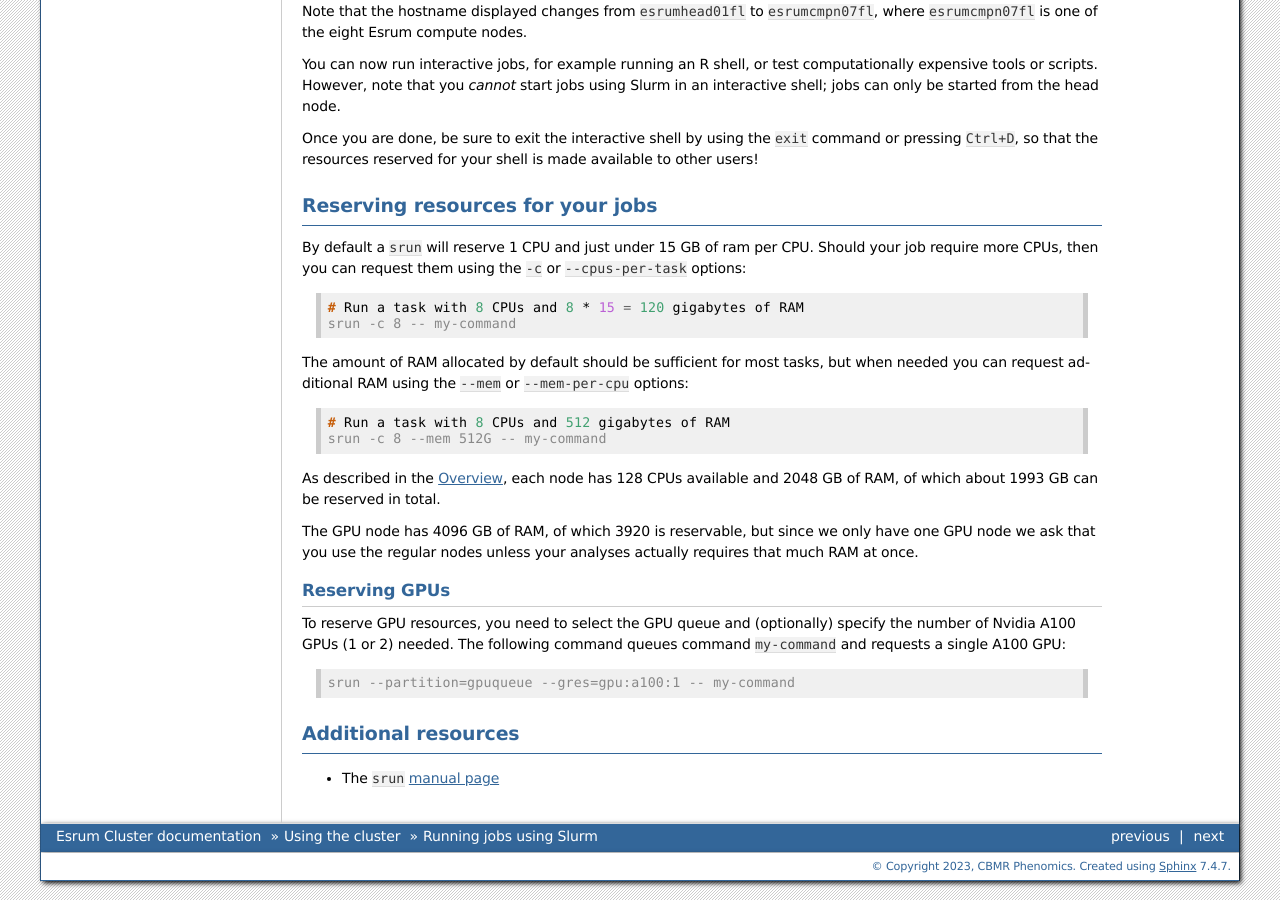
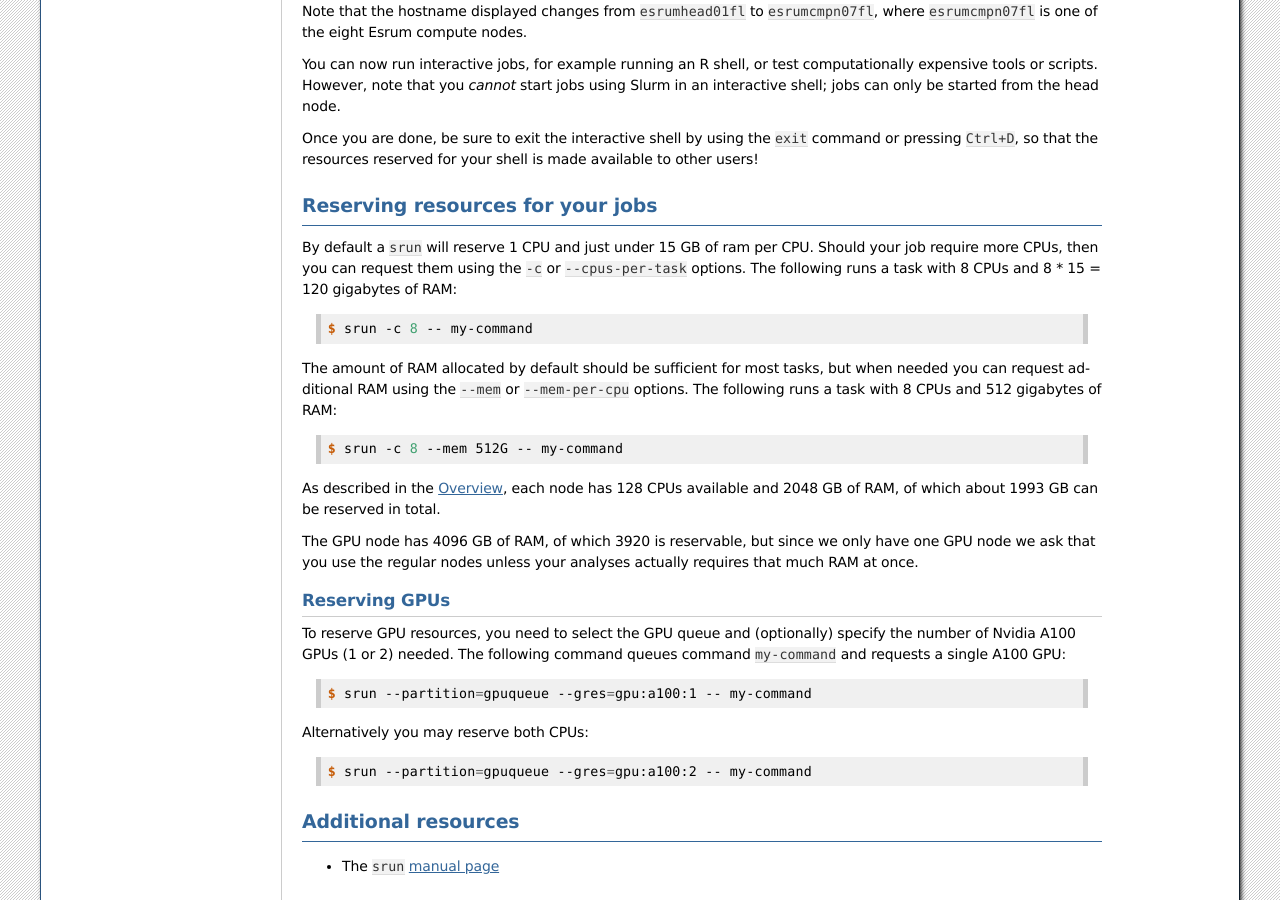
Before and after one commit to cbmrphenomics/cbmrphenomics.github.io, a Sphinx documentation site: the page built from esrum/source/usage/running_jobs.rst, in a window 1280 px wide and 900 px high, scrolled down 1603 px. Built offline with Sphinx 7.4.7, drawn with Linux system fonts in a browser that asks for light colours; some of the changed text lies outside the part shown.

Commit message:
improve highlighting of shell commands

```diff
--- a/esrum/source/usage/running_jobs.rst
+++ b/esrum/source/usage/running_jobs.rst
@@ -41,7 +41,7 @@
 
 .. code::
 
-   srun gzip chr20.fasta
+   $ srun gzip chr20.fasta
 
 .. image:: images/srun_minimal.gif
    :class: gif
@@ -53,7 +53,7 @@
 
 .. code::
 
-   srun bash my_script.sh
+   $ srun bash my_script.sh
 
 .. image:: images/srun_wrapped.gif
    :class: gif
@@ -98,21 +98,21 @@
 
 By default a ``srun`` will reserve 1 CPU and just under 15 GB of ram per
 CPU. Should your job require more CPUs, then you can request them using
-the ``-c`` or ``--cpus-per-task`` options:
+the ``-c`` or ``--cpus-per-task`` options. The following runs a task
+with 8 CPUs and 8 * 15 = 120 gigabytes of RAM:
 
 .. code::
 
-   # Run a task with 8 CPUs and 8 * 15 = 120 gigabytes of RAM
-   srun -c 8 -- my-command
+   $ srun -c 8 -- my-command
 
 The amount of RAM allocated by default should be sufficient for most
 tasks, but when needed you can request additional RAM using the
-``--mem`` or ``--mem-per-cpu`` options:
+``--mem`` or ``--mem-per-cpu`` options. The following runs a task with 8
+CPUs and 512 gigabytes of RAM:
 
 .. code::
 
-   # Run a task with 8 CPUs and 512 gigabytes of RAM
-   srun -c 8 --mem 512G -- my-command
+   $ srun -c 8 --mem 512G -- my-command
 
 As described in the :ref:`page_overview`, each node has 128 CPUs
 available and 2048 GB of RAM, of which about 1993 GB can be reserved in
@@ -132,7 +132,13 @@
 
 .. code::
 
-   srun --partition=gpuqueue --gres=gpu:a100:1 -- my-command
+   $ srun --partition=gpuqueue --gres=gpu:a100:1 -- my-command
+
+Alternatively you may reserve both CPUs:
+
+.. code::
+
+   $ srun --partition=gpuqueue --gres=gpu:a100:2 -- my-command
 
 **********************
  Additional resources
```
